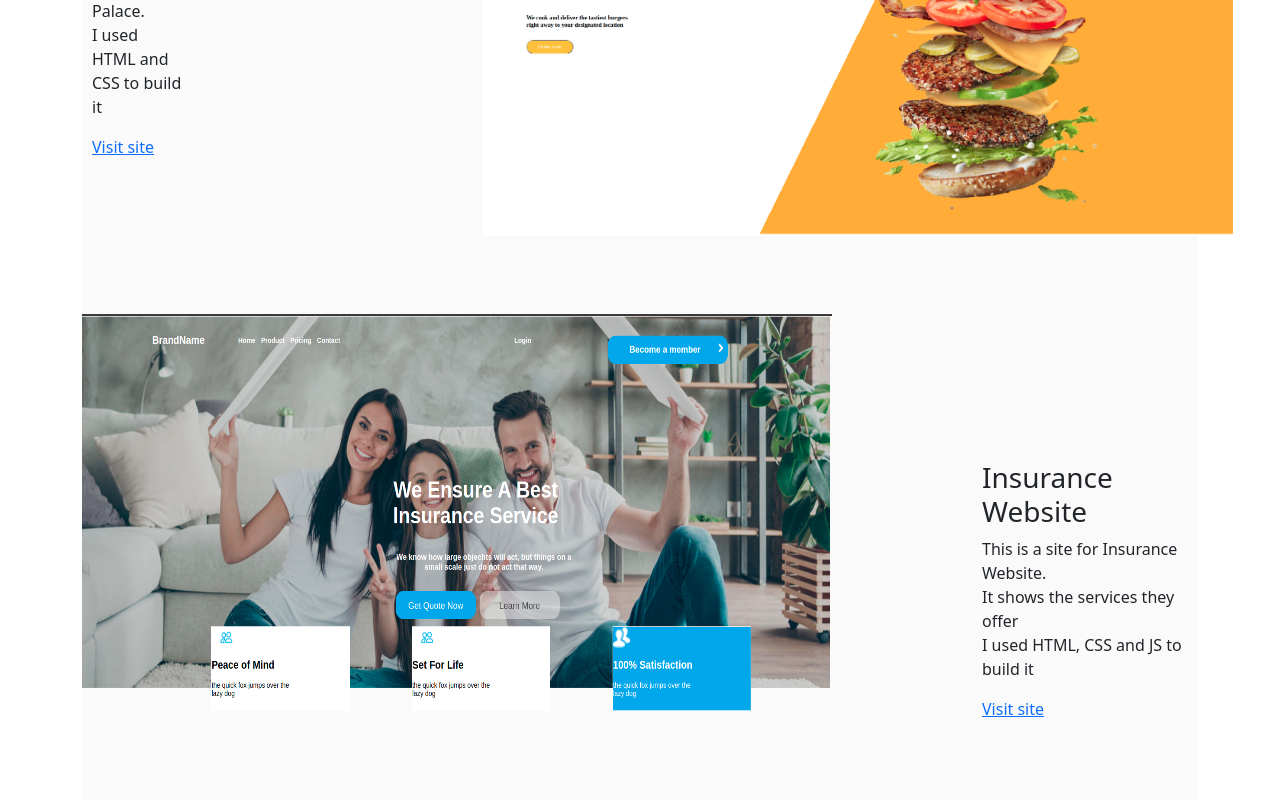
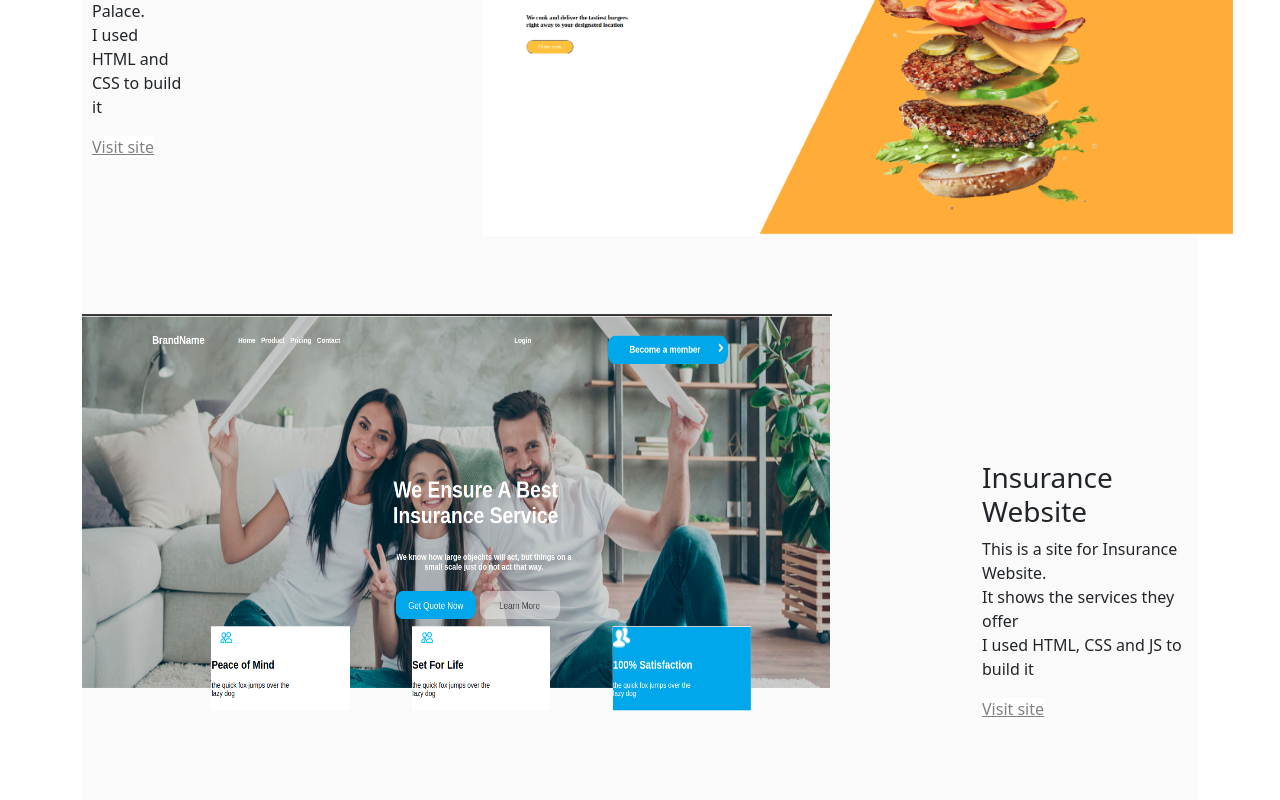
Before and after one commit to robinadoro/Portfolio-Landing-Page, a plain HTML site: page index.html in a window 1280 px wide. Shown: the part 1600-2400 px from the top of the page. Drawn offline with nearby package versions, Linux system fonts and the light colour scheme.

```diff
--- a/index.css
+++ b/index.css
@@ -74,11 +74,13 @@
     border: 2px solid black;
     border: none;
     background-color: white;
-
 }
-
-
-
+.projects a{
+    color: grey;
+    border: 1px solid black;
+    border: none;
+    background-color: white;
+}
 .burger_place{
     display: flex;
     padding-top:  0%;
```
Also changed, not shown: 1 other file.
